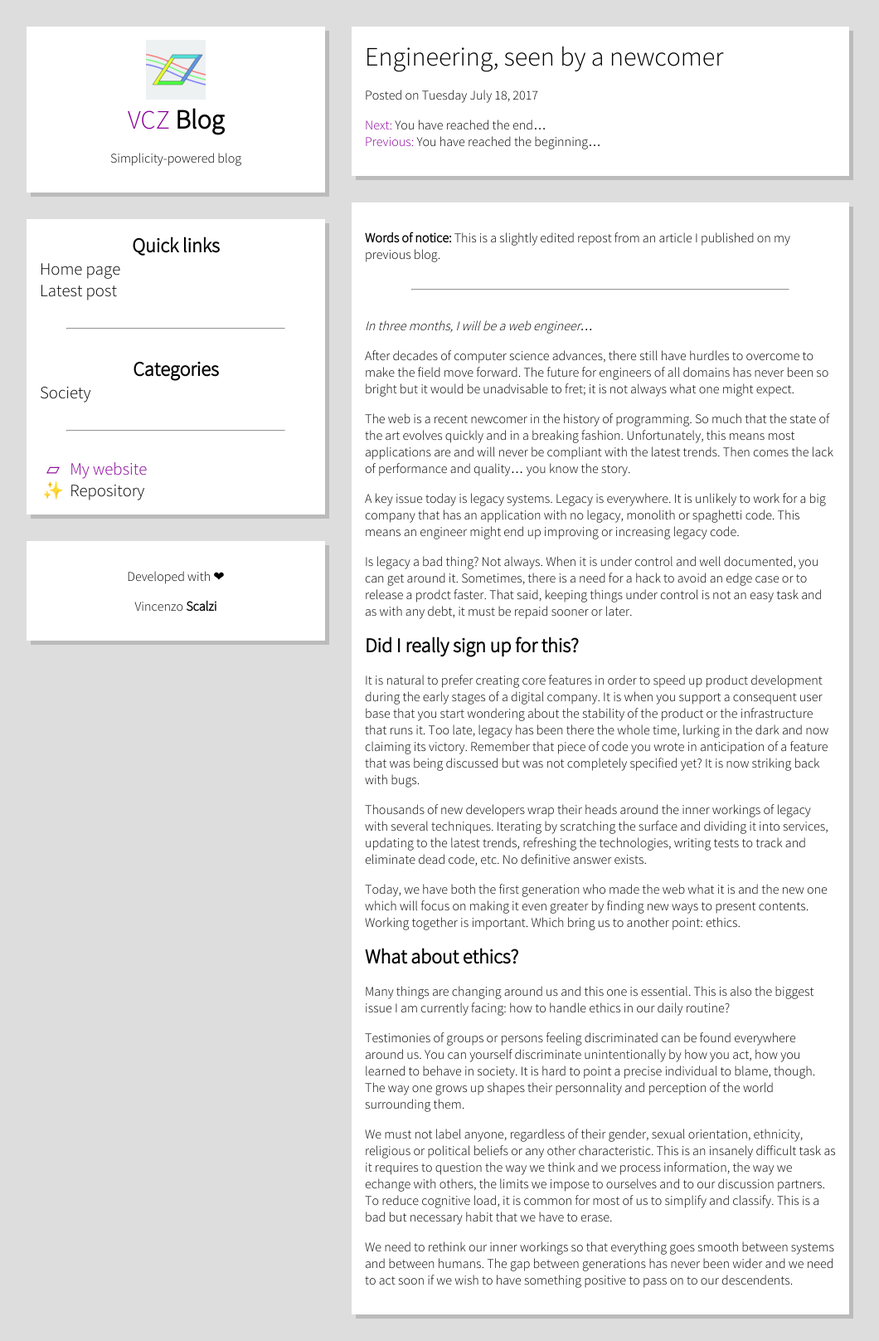
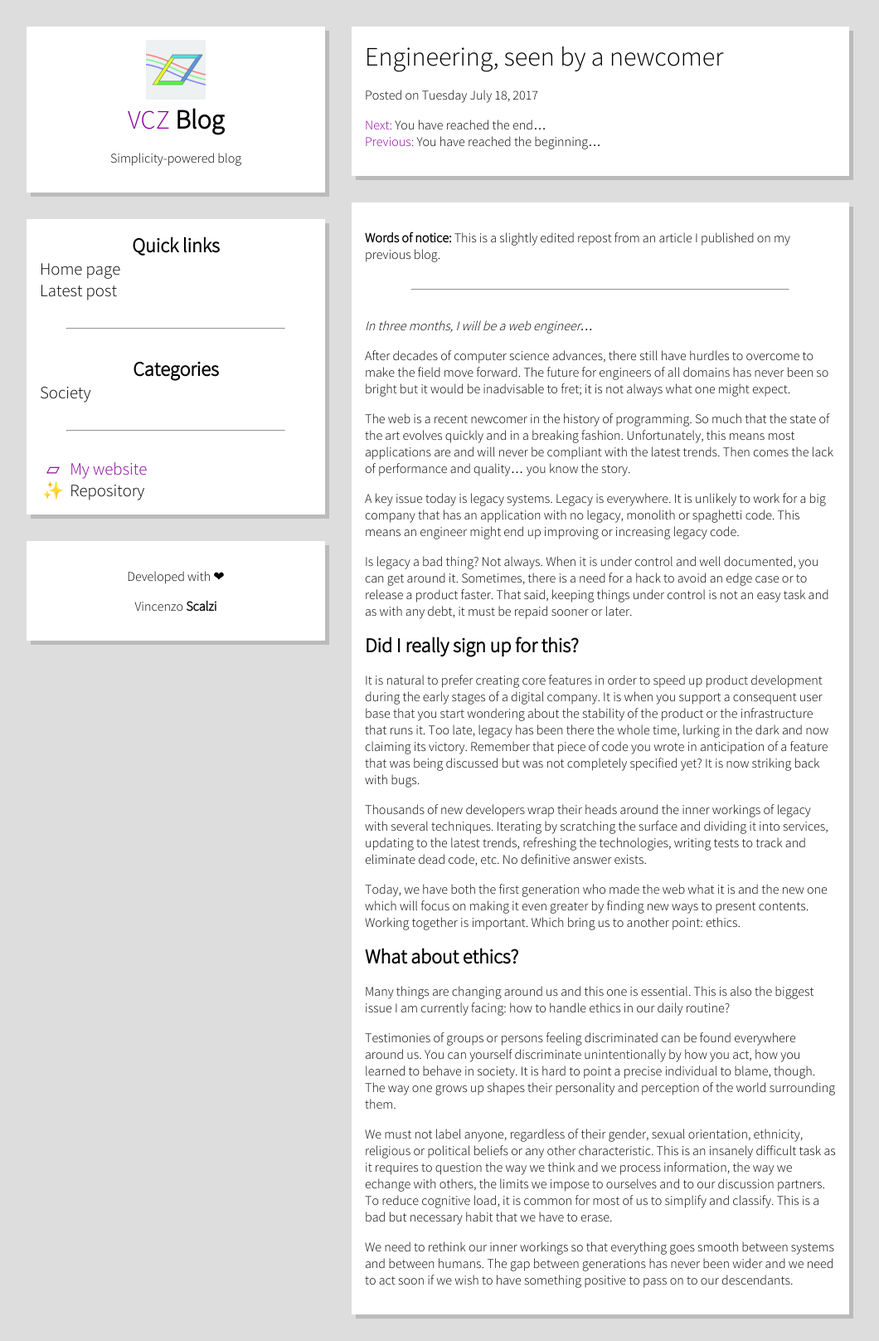
Before and after one commit to vcz-fr/blog, a Jekyll site: the page built from _posts/2017-07-18-engineering-newcomer.md, in a window 1280 px wide. Shown: the whole page at 83% size, without its empty margins (112-1172 px from the left). Built offline with Jekyll 4.4.1, drawn with Linux system fonts in a browser that asks for light colours.

Commit message:
fix: Spelling mistakes

```diff
--- a/_posts/2017-07-18-engineering-newcomer.md
+++ b/_posts/2017-07-18-engineering-newcomer.md
@@ -15,21 +15,21 @@ date: "2017-07-18"
 _In three months, I will be a web engineer…_
 
 After decades of computer science advances, there still have hurdles to overcome to make the field move forward. The
-future for engineers of all domains has never been so bright but it would be unadvisable to fret; it is not always what
+future for engineers of all domains has never been so bright but it would be inadvisable to fret; it is not always what
 one might expect.
 
 <!-- READ MORE -->
 
 The web is a recent newcomer in the history of programming. So much that the state of the art evolves quickly and in a
 breaking fashion. Unfortunately, this means most applications are and will never be compliant with the latest trends.
-Then comes the lack of performance and quality… you know the story.
+Then comes the lack of performance and quality... you know the story.
 
 A key issue today is legacy systems. Legacy is everywhere. It is unlikely to work for a big company that has an
 application with no legacy, monolith or spaghetti code. This means an engineer might end up improving or increasing
 legacy code.
 
 Is legacy a bad thing? Not always. When it is under control and well documented, you can get around it. Sometimes, there
-is a need for a hack to avoid an edge case or to release a prodct faster. That said, keeping things under control is not
+is a need for a hack to avoid an edge case or to release a product faster. That said, keeping things under control is not
 an easy task and as with any debt, it must be repaid sooner or later.
 
 ## Did I really sign up for this?
@@ -54,7 +54,7 @@ to handle ethics in our daily routine?
 
 Testimonies of groups or persons feeling discriminated can be found everywhere around us. You can yourself discriminate
 unintentionally by how you act, how you learned to behave in society. It is hard to point a precise individual to blame,
-though. The way one grows up shapes their personnality and perception of the world surrounding them.
+though. The way one grows up shapes their personality and perception of the world surrounding them.
 
 We must not label anyone, regardless of their gender, sexual orientation, ethnicity, religious or political beliefs or
 any other characteristic. This is an insanely difficult task as it requires to question the way we think and we process
@@ -64,4 +64,4 @@ erase.
 
 We need to rethink our inner workings so that everything goes smooth between systems and between humans. The gap between
 generations has never been wider and we need to act soon if we wish to have something positive to pass on to our
-descendents.
+descendants.
```
Also changed, not shown: README.md.
